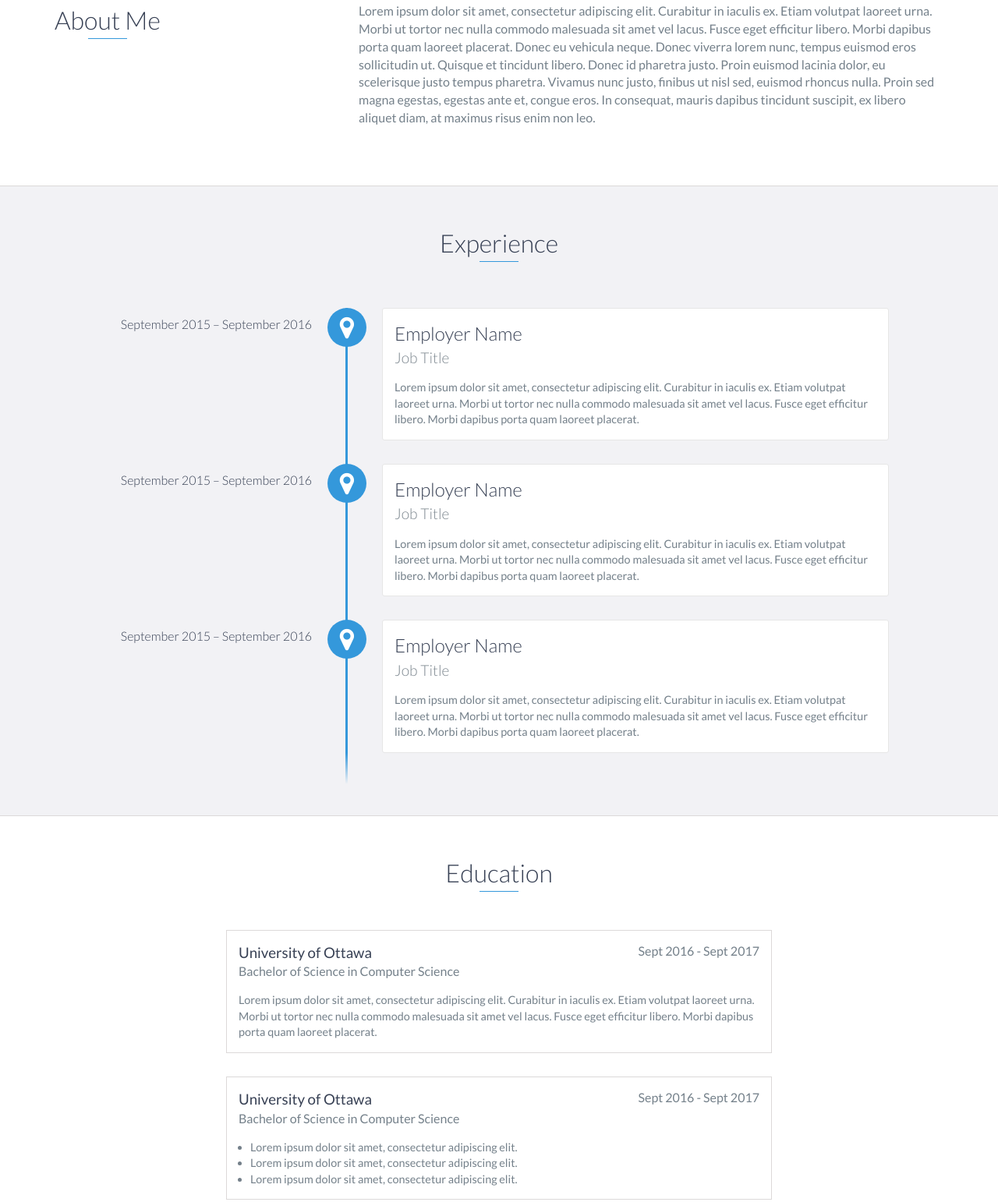
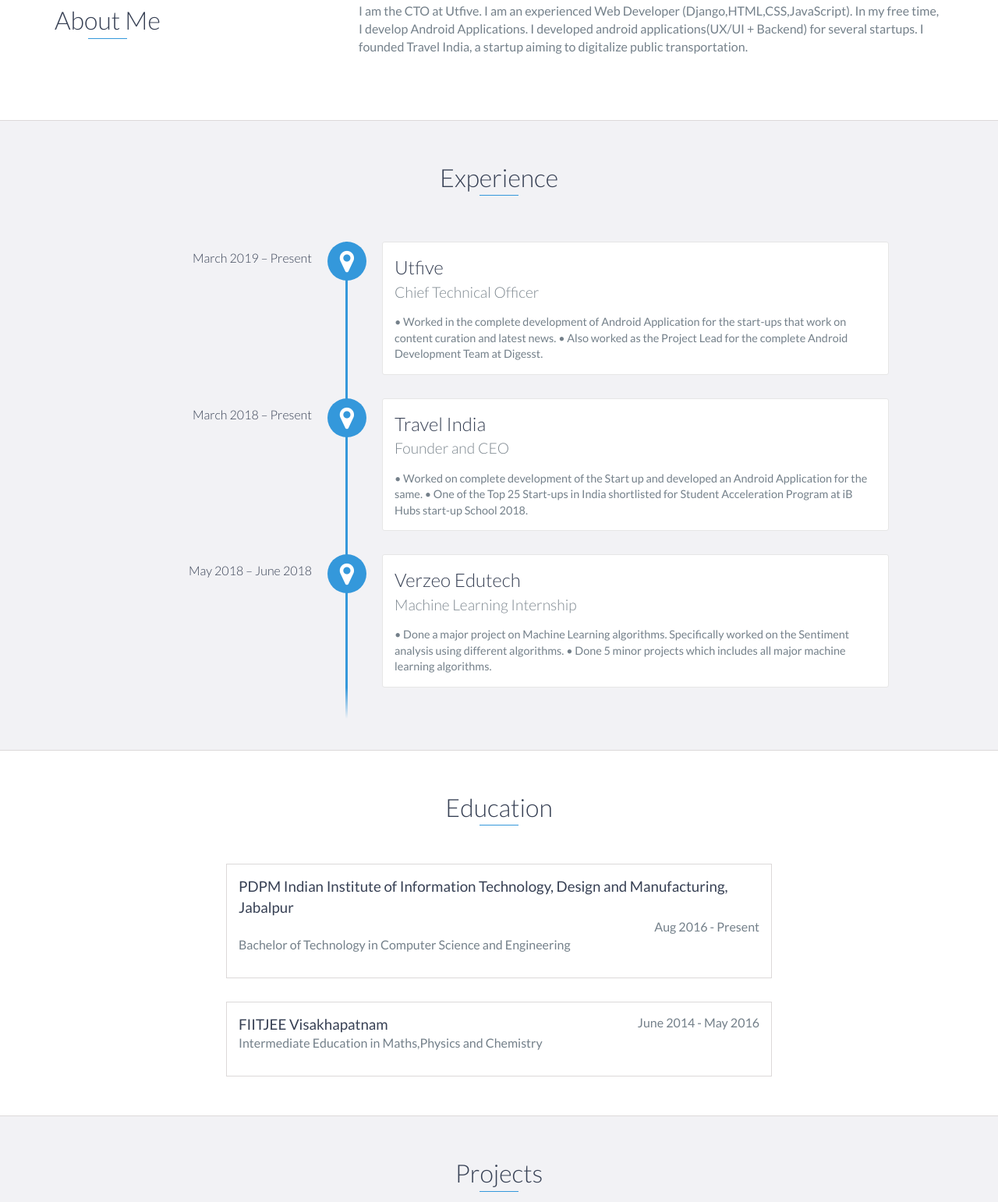
Before and after one commit to GoutiB/GoutiB.github.io, a website: page index.html in a window 1280 px wide. Shown: the part 872-2414 px from the top of the page at 78% size. Drawn offline with nearby package versions, Linux system fonts and the light colour scheme.

Commit message:
Initial Commit

```diff
--- a/index.html
+++ b/index.html
@@ -48,9 +48,10 @@
 
     <div id="lead">
         <div id="lead-content">
-            <h1>Ryan Fitzgerald</h1>
+            <h1>Goutham Hima Sekhar</h1>
             <h2>Software Engineer</h2>
-            <a href="#" class="btn-rounded-white">Download Resume</a>
+			<h2>Android Developer and Data Analyst</h2>
+            <a href="https://drive.google.com/open?id=1v3Ng2KKzr0HYeAKiizIrpVsGsi_J73Tv" class="btn-rounded-white">Download Resume</a>
         </div>
         <!-- End #lead-content -->
 
@@ -73,9 +74,8 @@
                 </div>
                 <div class="col-md-8">
                     <p>
-                        Lorem ipsum dolor sit amet, consectetur adipiscing elit. Curabitur in iaculis ex. Etiam volutpat laoreet urna. Morbi ut tortor nec nulla commodo malesuada sit amet vel lacus. Fusce eget efficitur libero. Morbi dapibus porta quam laoreet placerat. Donec
-                        eu vehicula neque. Donec viverra lorem nunc, tempus euismod eros sollicitudin ut. Quisque et tincidunt libero. Donec id pharetra justo. Proin euismod lacinia dolor, eu scelerisque justo tempus pharetra. Vivamus nunc justo, finibus
-                        ut nisl sed, euismod rhoncus nulla. Proin sed magna egestas, egestas ante et, congue eros. In consequat, mauris dapibus tincidunt suscipit, ex libero aliquet diam, at maximus risus enim non leo.
+                        I am the CTO at Utfive. I am an experienced Web Developer (Django,HTML,CSS,JavaScript). In my free time, I develop Android Applications.
+						I developed android applications(UX/UI + Backend) for several startups. I founded Travel India, a startup aiming to digitalize public transportation.
                     </p>
                 </div>
             </div>
@@ -86,28 +86,31 @@
     <div id="experience" class="background-alt">
         <h2 class="heading">Experience</h2>
         <div id="experience-timeline">
-            <div data-date="September 2015 – September 2016">
-                <h3>Employer Name</h3>
-                <h4>Job Title</h4>
+            <div data-date="March 2019 – Present">
+                <h3>Utfive</h3>
+                <h4>Chief Technical Officer</h4>
                 <p>
-                    Lorem ipsum dolor sit amet, consectetur adipiscing elit. Curabitur in iaculis ex. Etiam volutpat laoreet urna. Morbi ut tortor nec nulla commodo malesuada sit amet vel lacus. Fusce eget efficitur libero. Morbi dapibus porta quam laoreet placerat.
-                </p>
+                   • Worked in the complete development of Android Application for the start-ups that work on content curation and latest news.
+                          • Also worked as the Project Lead for the complete Android Development Team at Digesst.
+				   </p>
             </div>
 
-            <div data-date="September 2015 – September 2016">
-                <h3>Employer Name</h3>
-                <h4>Job Title</h4>
+            <div data-date="March 2018 – Present">
+                <h3>Travel India</h3>
+                <h4>Founder and CEO</h4>
                 <p>
-                    Lorem ipsum dolor sit amet, consectetur adipiscing elit. Curabitur in iaculis ex. Etiam volutpat laoreet urna. Morbi ut tortor nec nulla commodo malesuada sit amet vel lacus. Fusce eget efficitur libero. Morbi dapibus porta quam laoreet placerat.
-                </p>
+                   • Worked on complete development of the Start up and developed an Android Application for the same.
+• One of the Top 25 Start-ups in India shortlisted for Student Acceleration Program at iB Hubs start-up School 2018.
+				   </p>
             </div>
 
-            <div data-date="September 2015 – September 2016">
-                <h3>Employer Name</h3>
-                <h4>Job Title</h4>
+            <div data-date="May 2018 – June 2018">
+                <h3>Verzeo Edutech</h3>
+                <h4>Machine Learning Internship</h4>
                 <p>
-                    Lorem ipsum dolor sit amet, consectetur adipiscing elit. Curabitur in iaculis ex. Etiam volutpat laoreet urna. Morbi ut tortor nec nulla commodo malesuada sit amet vel lacus. Fusce eget efficitur libero. Morbi dapibus porta quam laoreet placerat.
-                </p>
+                    • Done a major project on Machine Learning algorithms. Specifically worked on the Sentiment analysis using different algorithms.
+• Done 5 minor projects which includes all major machine learning algorithms.
+					</p>
             </div>
         </div>
     </div>
@@ -116,30 +119,16 @@
     <div id="education">
         <h2 class="heading">Education</h2>
         <div class="education-block">
-            <h3>University of Ottawa</h3>
-            <span class="education-date">Sept 2016 - Sept 2017</span>
-            <h4>Bachelor of Science in Computer Science</h4>
-            <p>
-                Lorem ipsum dolor sit amet, consectetur adipiscing elit. Curabitur in iaculis ex. Etiam volutpat laoreet urna. Morbi ut tortor nec nulla commodo malesuada sit amet vel lacus. Fusce eget efficitur libero. Morbi dapibus porta quam laoreet placerat.
-            </p>
+            <h3>PDPM Indian Institute of Information Technology, Design and Manufacturing, Jabalpur</h3>
+            <span class="education-date">Aug 2016 - Present</span>
+            <h4>Bachelor of Technology in Computer Science and Engineering</h4>
         </div>
         <!-- End .education-block -->
 
         <div class="education-block">
-            <h3>University of Ottawa</h3>
-            <span class="education-date">Sept 2016 - Sept 2017</span>
-            <h4>Bachelor of Science in Computer Science</h4>
-            <ul>
-                <li>
-                    Lorem ipsum dolor sit amet, consectetur adipiscing elit.
-                </li>
-                <li>
-                    Lorem ipsum dolor sit amet, consectetur adipiscing elit.
-                </li>
-                <li>
-                    Lorem ipsum dolor sit amet, consectetur adipiscing elit.
-                </li>
-            </ul>
+            <h3>FIITJEE Visakhapatnam</h3>
+            <span class="education-date">June 2014 - May 2016</span>
+            <h4>Intermediate Education in Maths,Physics and Chemistry</h4>
         </div>
         <!-- End .education-block -->
     </div>
@@ -157,7 +146,7 @@
                     <div class="project-info">
                         <h3>Project Name Here</h3>
                         <p>
-                            Lorem ipsum dolor sit amet, consectetur adipiscing elit. Curabitur in iaculis ex. Etiam volutpat laoreet urna. Morbi ut tortor nec nulla commodo malesuada sit amet vel lacus. Fusce eget efficitur libero. Morbi dapibus porta quam laoreet placerat.
+
                         </p>
                         <a href="#">View Project</a>
                     </div>
```
Also changed, not shown: images/p1.jpg (added).
